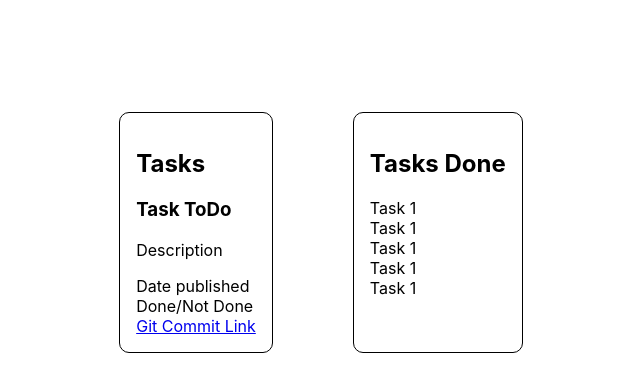
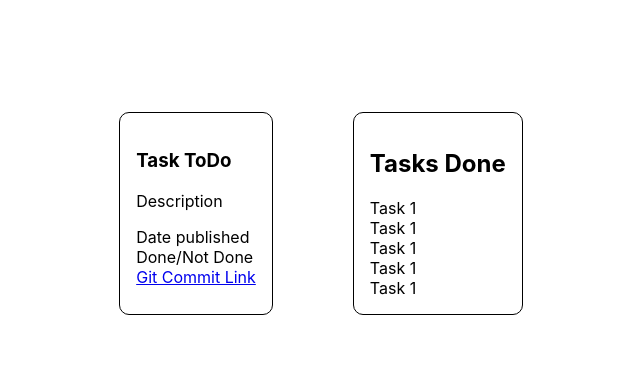
Before and after one commit to JMachinaDev/taskboard-model, a React (Create React App) app: page / in a window 1280 px wide. Shown: the top 392 px of the page, without its empty margins (319-959 px from the left). Built offline with nearby package versions, Linux system fonts and the light colour scheme.

Commit message:
Added PostTask.js file , componenet created to fetch sanity.client data and postData to Tasks.js file

```diff
--- a/src/App.js
+++ b/src/App.js
@@ -1,10 +1,10 @@
 import React from 'react';
-import Ticket from './components/Ticket';
+import TasksTodoAndTasksDone from './components/Tasks';
 
 function App() {
   return (
     <>
-      <Ticket />
+      <TasksTodoAndTasksDone />
     </>
   );
 }
--- a/src/client.js
+++ b/src/client.js
@@ -1,4 +1,6 @@
 import sanityClient from '@sanity/client';
+// import React, {useEffect} from 'react';
+
 
 export default sanityClient({
     projectId: "9a6mhi26",
--- a/src/components/Ticket.js
+++ b/src/components/Tasks.js
@@ -1,15 +1,18 @@
 import React from 'react';
 
-const Ticket = () => {
+const TasksTodoAndTasksDone = (post, index) => {
   return (
       <>
           <main className="main-container">
-            <section className="task-container">
 
+            <section
+              className="task-container"
+              key={index}
+              >
               {/* Tasks ToDo */}
               <section className="task-todo-container">
                   <header>
-                      <h2>Tasks</h2>
+                      <h2>{post.title}</h2>
                   </header>
 
                   <section>
@@ -41,11 +44,11 @@ const Ticket = () => {
                       <div>Task 1</div>
                   </section>
               </section>
+            </section>
 
-            </section>
           </main>
       </>
   )
 }
 
-export default Ticket;
+export default TasksTodoAndTasksDone;
```
Also changed, not shown: src/components/PostTasks.js (added, +30 -0 lines).
